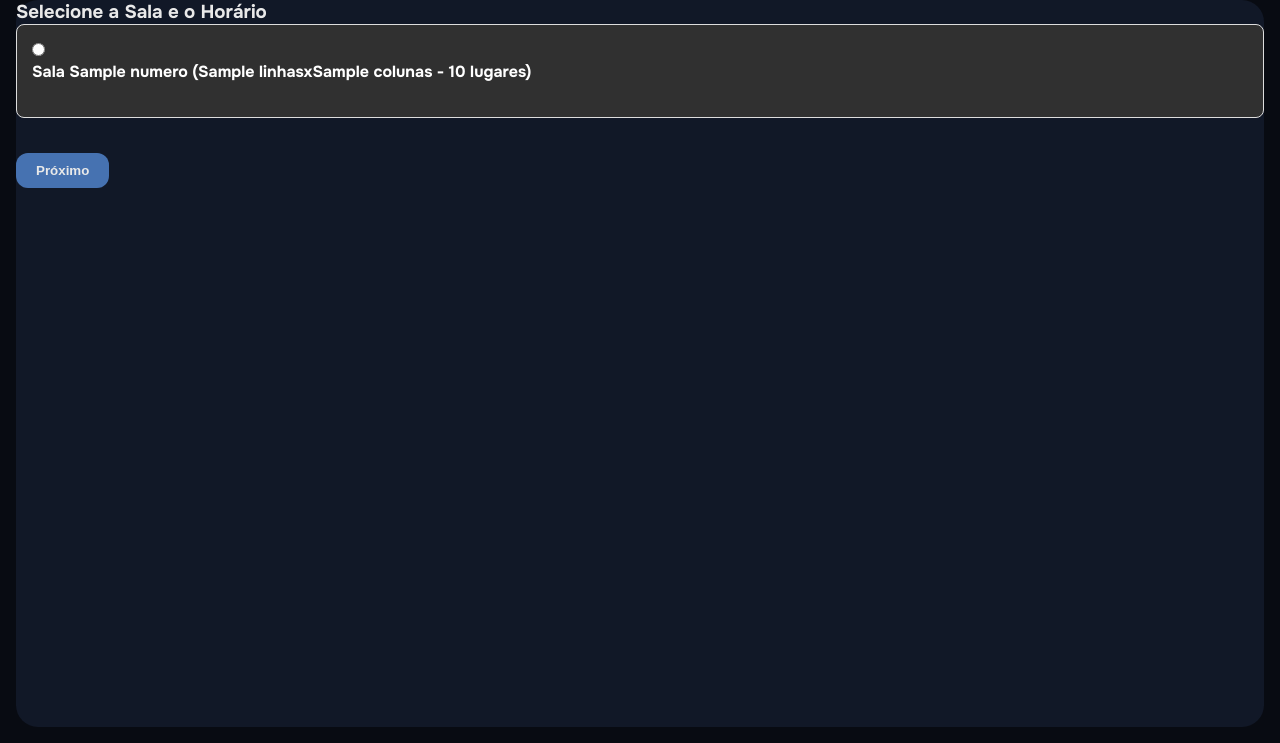
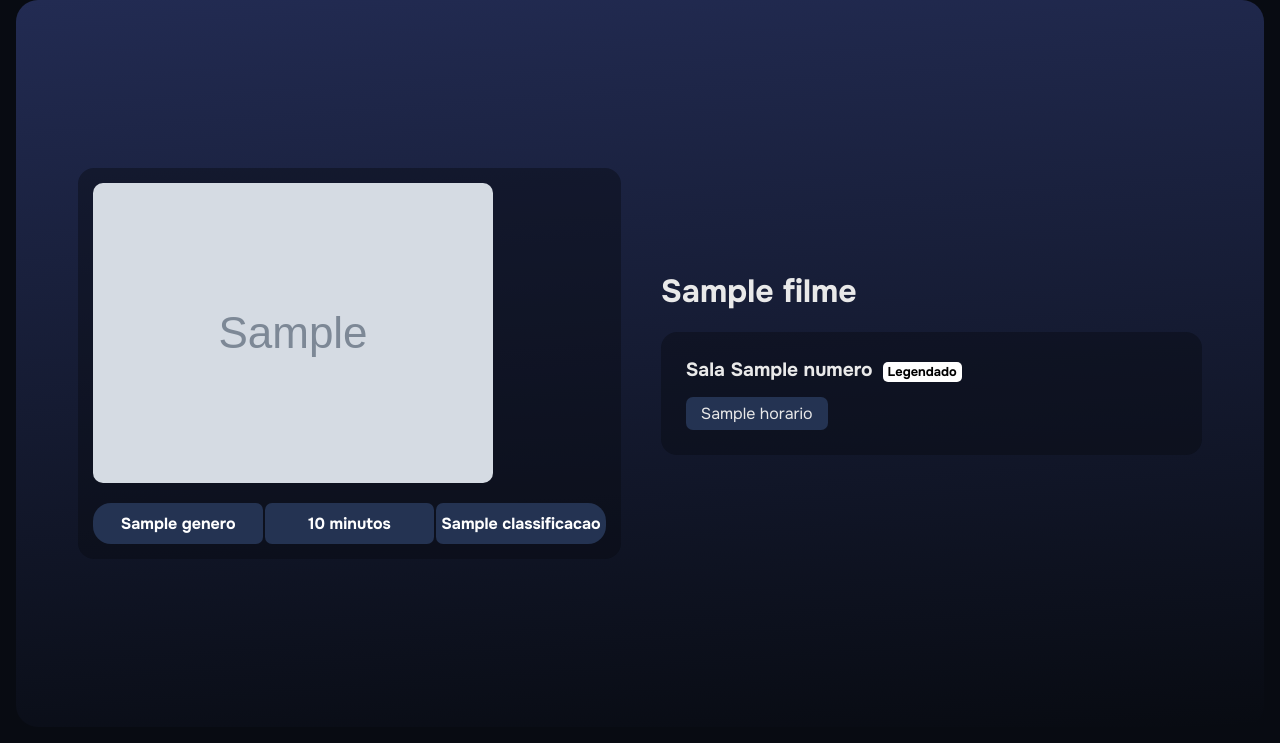
Before and after one commit to TonyRodIv/OpenTickets, a Flask app: template templates/vend/escolher_sala.html in a window 1280 px wide. Shown: the part 57-800 px from the top of the page. Run offline with Flask 3, Linux system fonts and the light colour scheme; the template is opened without the code that fills it: most values are stand-ins (such as "Sample title", 1, 10 or a date in 2020); grey boxes marked "Sample" are stand-in pictures.

Commit message:
feat: Adiciona nova interface e estilos para seleção de sala e horário, incluindo melhorias na lógica de seleção

```diff
--- a/routes/vend.py
+++ b/routes/vend.py
@@ -23,7 +23,6 @@ def escolher_filme():
 def escolher_sala():
     filme = session.get('filme_selecionado')
     if not filme:
-        flash("Por favor, selecione um filme primeiro. 🎬", "danger")
         return redirect(url_for('vend.escolher_filme'))
 
     salas_cadastradas = carregar_salas()
@@ -52,7 +51,7 @@ def escolher_sala():
         session['horario_selecionado'] = horario_selecionado # Salva o horário na sessão
         return redirect(url_for('vend.mapa_assentos'))
 
-    return render_template('escolher_sala.html', salas=salas_disponiveis_para_filme)
+    return render_template('escolher_sala.html', salas=salas_disponiveis_para_filme, filme=filme)
 
 @vend_route.route('/mapa_assentos', methods=['GET', 'POST'])
 def mapa_assentos():
--- /dev/null
+++ b/static/css/escolher-sala.css
@@ -0,0 +1,109 @@
+.mainContainer{
+    background: linear-gradient(356deg,rgba(2, 0, 36, 0) 0%, rgba(91, 113, 223, 0.315) 100%);
+    padding: 0 5%;
+    display: grid;
+    grid-template-columns: auto 2fr;
+    align-items: center;
+    gap: 40px;
+}
+
+.movie{
+    background-color: #080b126e;
+    width: fit-content;
+    height: fit-content;
+    padding: 15px;
+    border-radius: 16px;
+    display: flex;
+    flex-direction: column;
+    gap: 20px;
+}
+
+.movie img{
+    width: 100%;
+    max-width: 400px;
+    max-height: 500px;
+    border-radius: 10px;
+}
+
+.movie article{
+    display: grid;
+    grid-template-columns: 1fr 1fr 1fr;
+    gap: 2px;
+}
+.movie article p{
+    background-color: var(--bg-mid-light-blue);
+    color: #fff;
+    padding: 10px 5px;
+    border-radius: 7px;
+    display: flex;
+    align-items: center;
+    justify-content: center;
+}
+
+.salas h2{
+    font-size: 2rem;
+    margin-bottom: 20px;
+}
+
+.salas form{
+    background-color: #080b126e;
+    border-radius: 16px;
+    padding: 10px;
+    /* min-height: 500px; */
+}
+
+.sala-item {
+    padding: 15px;
+    border-radius: 8px;
+}
+
+.sala-item label {
+    display: flex;
+    flex-direction: column;
+    gap: 10px;
+}
+
+.sala-item h4 span{
+    margin-left: 10px;
+    background-color: #fff;
+    color: black;
+    font-weight: bold;
+    padding: 2px 5px;
+    border-radius: 5px;
+}
+
+.sala-item h4{
+    font-size: 1.2rem;
+    margin-bottom: 5px;
+}
+.sala-item h4 span{
+    font-size: 0.8rem;
+}
+
+.horario-group {
+    display: flex;
+    gap: 10px;
+}
+
+.horario-group label {
+    padding: 6px 15px;
+    border-radius: 7px;
+    cursor: pointer;
+}
+
+.horario-group input[type="radio"] {
+    display: none;
+    cursor: pointer;
+}
+
+.horario-option {
+    background-color: var(--bg-mid-light-blue);
+    padding: 5px 15px;
+    border-radius: 5px;
+    transition: background-color 0.2s ease;
+}
+
+.horario-option input[type="radio"]:checked+span {
+    font-weight: bold;
+    color: #ffffff;
+}
--- a/templates/vend/escolher_sala.html
+++ b/templates/vend/escolher_sala.html
@@ -1,59 +1,13 @@
 <!DOCTYPE html>
 <html lang="pt-br">
+
 <head>
     <meta charset="UTF-8">
     <title>Escolher Sala e Horário</title>
     <link rel="stylesheet" href="{{ url_for('static', filename='css/main_totem.css') }}">
-    <style>
-        .sala-item {
-            border: 1px solid #ddd;
-            padding: 15px;
-            margin-bottom: 15px;
-            border-radius: 8px;
-            background-color: #303030;
-        }
-        .sala-item h4 {
-            margin-top: 0;
-            color: #ffffff;
-        }
-        .horario-group {
-            margin-top: 10px;
-            padding-top: 10px;
-            border-top: 1px dashed #ccc;
-        }
-        .horario-group label {
-            display: inline-block; /* Para rádio e label ficarem na mesma linha */
-            margin-right: 15px; /* Espaçamento entre os horários */
-            cursor: pointer;
-        }
-        .horario-group input[type="radio"] {
-            margin-right: 5px;
-            cursor: pointer;
-        }
-        .horario-option {
-            background-color: #027797; /* Um azul clarinho para cada opção de horário */
-            padding: 5px 10px;
-            border-radius: 5px;
-            transition: background-color 0.2s ease;
-        }
-        .horario-option:hover {
-            background-color: #004e61;
-        }
-        .horario-option input[type="radio"]:checked + span {
-            font-weight: bold;
-            color: #ffffff;
-        }
-        .form-group {
-            margin-bottom: 20px;
-        }
-        .form-group label {
-            display: block;
-            margin-bottom: 8px;
-            font-weight: bold;
-            color: #555;
-        }
-    </style>
+    <link rel="stylesheet" href="{{ url_for('static', filename='css/escolher-sala.css') }}">
 </head>
+
 <body>
     <nav class="navTotem">
         <a href="{{ url_for('vend.escolher_filme') }}" class="botao_voltar">
@@ -63,26 +17,31 @@
         <img src="../static/img/LogoOpenTickets.svg" alt="Open Tickets logo" class="logoNav">
     </nav>
     <main class="mainContainer">
-        <h3>Selecione a Sala e o Horário</h3>
+        <section class="movie">
+            <img src="{{filme.urlFoto}}" alt="" srcset="">
+            <article>
+                <p style="border-radius: 18px 7px 7px 18px;"><strong> {{ filme.genero }}</strong></p>
+                <p><strong>{{ filme.duracao }} minutos</strong> </p>
+                <p style="border-radius: 7px 18px 18px 7px;"><strong>{{ filme.classificacao }}</strong> </p>
+            </article>
+        </section>
+        <section class="salas">
+            <h2>{{ filme.titulo }}</h2>
             <form method="POST">
                 {% for sala in salas %}
                 <div class="sala-item">
-                <div class="form-group">
-                    <input type="radio" name="sala"
-                           id="sala_{{ sala.numero }}" value="{{ sala.numero }}"
-                           data-sala-horarios="{{ sala.horarios|tojson }}" required>
                     <label for="sala_{{ sala.numero }}">
-                        <h4>Sala {{ sala.numero }} ({{ sala.linhas }}x{{ sala.colunas }} - {{ sala.linhas * sala.colunas }} lugares)</h4>
-                    </label>
-                </div>
+                        <input type="radio" name="sala" id="sala_{{ sala.numero }}" value="{{ sala.numero }}"
+                            data-sala-horarios="{{ sala.horarios|tojson }}" style="display: none;">
+                        <h4>Sala {{ sala.numero }}<span>Legendado</span></h4>
 
-                <div class="horario-group" id="horarios-sala-{{ sala.numero }}" style="display: none;">
-                    <strong>Horários disponíveis:</strong><br>
+
+                        <div class="horario-group" id="horarios-sala-{{ sala.numero }}">
                             {% if sala.horarios %}
                             {% for horario in sala.horarios %}
                             <label class="horario-option">
                                 <input type="radio" name="horario_selecionado" value="{{ horario }}"
-                                       data-sala-radio="sala_{{ sala.numero }}" disabled>
+                                    data-sala-radio="sala_{{ sala.numero }}">
                                 <span>{{ horario }}</span>
                             </label>
                             {% endfor %}
@@ -90,64 +49,37 @@
                             <p>Nenhum horário cadastrado para esta sala.</p>
                             {% endif %}
                         </div>
+                    </label>
                 </div>
                 {% else %}
                 <p>Nenhuma sala disponível para este filme. 😭</p>
                 {% endfor %}
 
-            <button type="submit" style="margin-top: 20px;">Próximo</button>
+                <button type="submit" style="display: none;">Próximo</button>
             </form>
+        </section>
     </main>
 
     <script>
-        const salaRadios = document.querySelectorAll('input[name="sala"]');
-        const horarioRadios = document.querySelectorAll('input[name="horario_selecionado"]');
-        const form = document.querySelector('form');
+        document.addEventListener('DOMContentLoaded', function () {
+    const radiosHorario = document.querySelectorAll('input[name="horario_selecionado"]');
 
-        salaRadios.forEach(radio => {
-            radio.addEventListener('change', function() {
-                // Esconde todos os grupos de horários e desabilita seus rádios
-                document.querySelectorAll('.horario-group').forEach(group => {
-                    group.style.display = 'none';
-                    group.querySelectorAll('input[type="radio"]').forEach(hradio => {
-                        hradio.checked = false; // Desseleciona todos os horários
-                        hradio.disabled = true; // Desabilita todos os horários
-                    });
-                });
+    radiosHorario.forEach(function (radioHorario) {
+        radioHorario.addEventListener('click', function () {
+            const salaRadioId = radioHorario.dataset.salaRadio;
+            const salaRadio = document.getElementById(salaRadioId);
+            if (salaRadio) {
+                salaRadio.checked = true;
+            }
 
-                // Mostra o grupo de horários da sala selecionada e habilita seus rádios
-                const selectedSalaNum = this.value;
-                const horariosGroup = document.getElementById(`horarios-sala-${selectedSalaNum}`);
-                if (horariosGroup) {
-                    horariosGroup.style.display = 'block';
-                    horariosGroup.querySelectorAll('input[type="radio"]').forEach(hradio => {
-                        hradio.disabled = false; // Habilita os horários da sala selecionada
-                    });
+            const form = radioHorario.closest('form');
+            if (form) {
+                form.submit();
             }
         });
     });
-
-        form.addEventListener('submit', function(event) {
-            // Verifica se uma sala foi selecionada
-            const selectedSala = document.querySelector('input[name="sala"]:checked');
-            if (!selectedSala) {
-                alert('Por favor, selecione uma sala.');
-                event.preventDefault(); // Impede o envio
-                return;
-            }
-
-            // Verifica se um horário foi selecionado para a sala ativa
-            const activeHorariosGroup = document.getElementById(`horarios-sala-${selectedSala.value}`);
-            if (activeHorariosGroup) {
-                const selectedHorario = activeHorariosGroup.querySelector('input[name="horario_selecionado"]:checked');
-                if (!selectedHorario) {
-                    alert('Por favor, selecione um horário para a sala.');
-                    event.preventDefault(); // Impede o envio
-                    return;
-                }
-            }
 });
-
     </script>
 </body>
+
 </html>
```
Also changed, not shown: 1 other file. Lines whose indentation alone changed are shown as unchanged.
